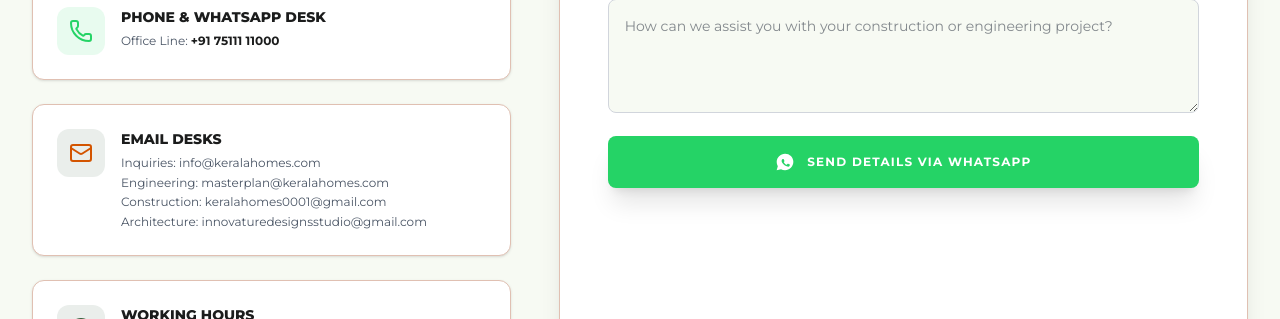
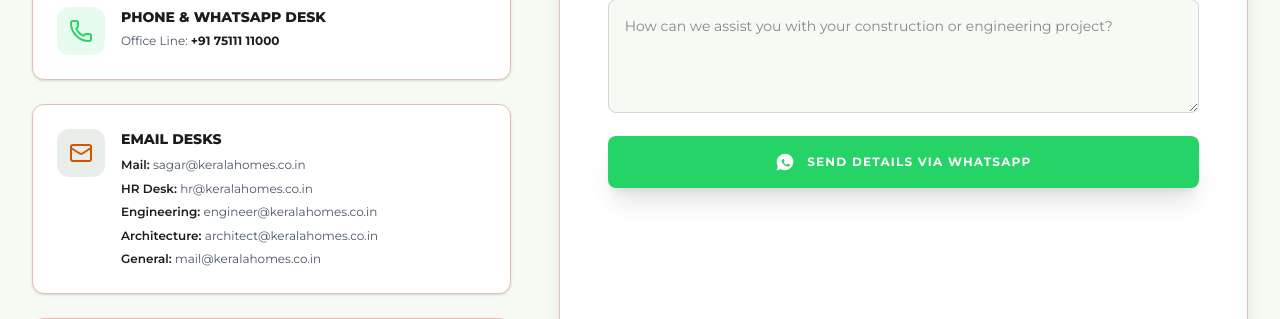
Before and after one commit to hgovind195/KHD, a Next.js app: page /contact in a window 1280 px wide. Shown: the part 980-1299 px from the top of the page. Built offline with nearby package versions, Linux system fonts and the light colour scheme.

Commit message:
Update official email addresses in contact page and footer to @keralahomes.co.in

```diff
--- a/app/contact/page.tsx
+++ b/app/contact/page.tsx
@@ -123,15 +123,31 @@
                   <Mail className="w-6 h-6 text-[#D35400]" />
                 </div>
                 <div>
-                  <h4 className="font-extrabold text-sm uppercase text-[#1B1C1C] mb-1">
+                  <h4 className="font-extrabold text-sm uppercase text-[#1B1C1C] mb-1.5">
                     Email Desks
                   </h4>
-                  <p className="text-gray-600 text-xs leading-relaxed">
-                    Inquiries: info@keralahomes.com <br />
-                    Engineering: masterplan@keralahomes.com <br />
-                    Construction: keralahomes0001@gmail.com<br />
-                    Architecture: innovaturedesignsstudio@gmail.com
-                  </p>
+                  <div className="space-y-1 text-gray-600 text-xs leading-relaxed">
+                    <div>
+                      <span className="font-semibold text-[#1B1C1C]">Mail: </span>
+                      <a href="mailto:sagar@keralahomes.co.in" className="hover:text-[#355E3B] transition-colors">sagar@keralahomes.co.in</a>
+                    </div>
+                    <div>
+                      <span className="font-semibold text-[#1B1C1C]">HR Desk: </span>
+                      <a href="mailto:hr@keralahomes.co.in" className="hover:text-[#355E3B] transition-colors">hr@keralahomes.co.in</a>
+                    </div>
+                    <div>
+                      <span className="font-semibold text-[#1B1C1C]">Engineering: </span>
+                      <a href="mailto:engineer@keralahomes.co.in" className="hover:text-[#355E3B] transition-colors">engineer@keralahomes.co.in</a>
+                    </div>
+                    <div>
+                      <span className="font-semibold text-[#1B1C1C]">Architecture: </span>
+                      <a href="mailto:architect@keralahomes.co.in" className="hover:text-[#355E3B] transition-colors">architect@keralahomes.co.in</a>
+                    </div>
+                    <div>
+                      <span className="font-semibold text-[#1B1C1C]">General: </span>
+                      <a href="mailto:mail@keralahomes.co.in" className="hover:text-[#355E3B] transition-colors">mail@keralahomes.co.in</a>
+                    </div>
+                  </div>
                 </div>
               </div>
 
--- a/components/Footer.tsx
+++ b/components/Footer.tsx
@@ -120,7 +120,7 @@
             </li>
             <li className="flex items-center gap-2.5">
               <Mail className="w-4 h-4 text-[#D35400] shrink-0" />
-              <a href="mailto:info@keralahomes.com" className="hover:text-white transition-colors">info@keralahomes.com</a>
+              <a href="mailto:sagar@keralahomes.co.in" className="hover:text-white transition-colors">sagar@keralahomes.co.in</a>
             </li>
           </ul>
         </div>
```
